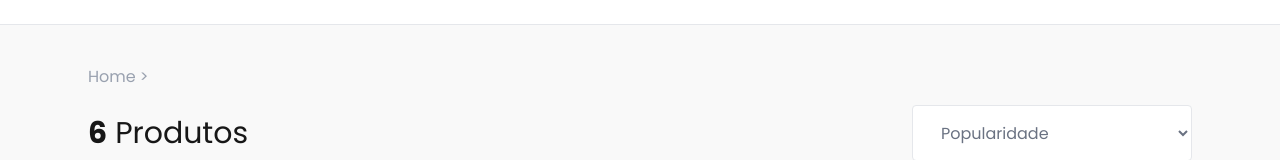
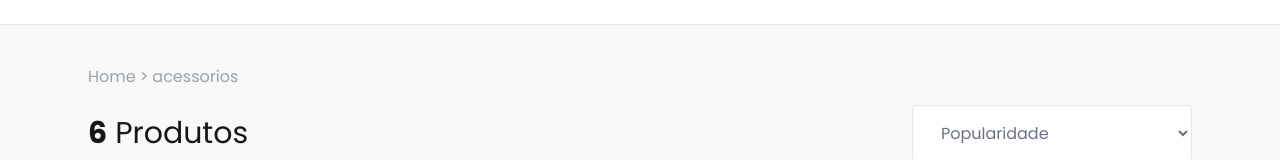
Before and after one commit to JoaoSBarbosa/DevStore-ui, a Next.js app: page /categoria/acessorios in a window 1280 px wide. Shown: the part 130-290 px from the top of the page. Built offline with nearby package versions, Linux system fonts and the light colour scheme.

Commit message:
:break: correção de bug

```diff
--- a/src/features/product-listing/components/breadcrumb.tsx
+++ b/src/features/product-listing/components/breadcrumb.tsx
@@ -4,7 +4,7 @@ import { useProduct } from "../context/use-product";
 
 export const Breadcrumb = () => {
   const { product } = useProduct();
-  const slug = product?.[0]?.slug;
+  const slug = product?.data?.[0]?.slug;
   return (
     <div className="flex gap-1 my-4 text-gray-400">
       <Link href="/" className="hover:text-blue-500 hover:underline">
```
